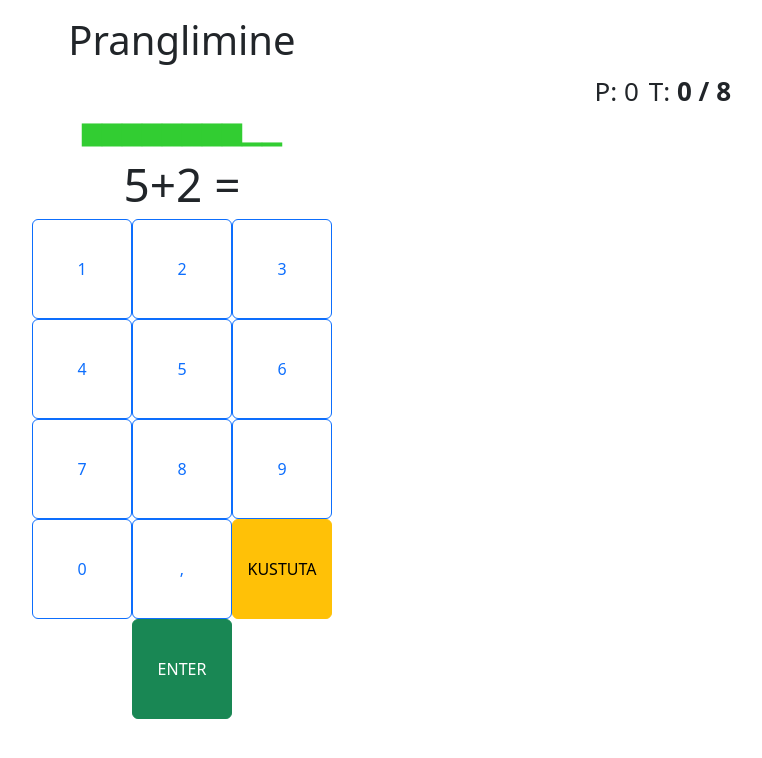
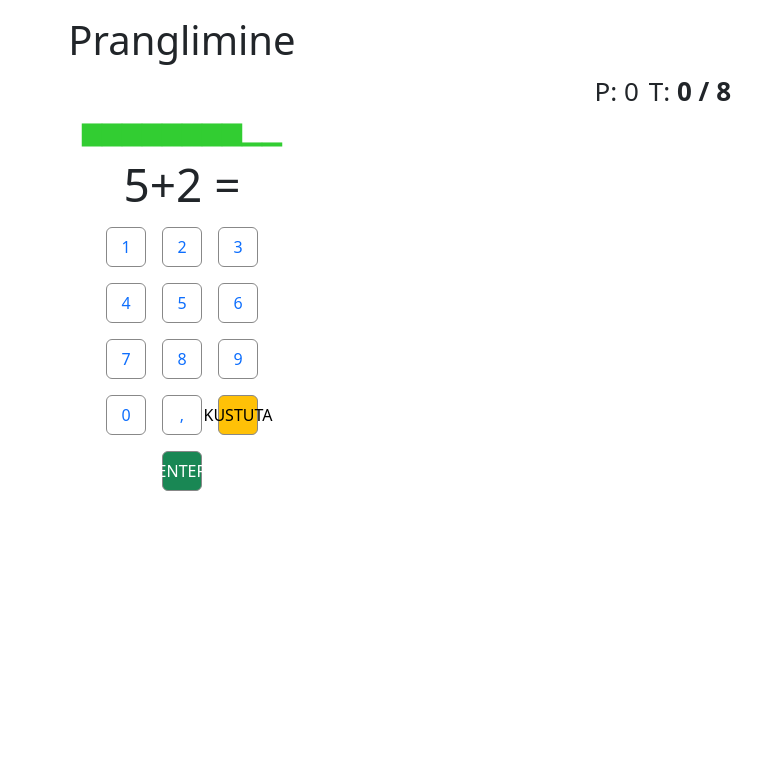
Before and after one commit to dmonizer/MentalMath, a React (Create React App) app: page / in a window 1280 px wide. Both pictures are taken after a click on the button "JAH!". Shown: the top 758 px of the page, without its empty margins (458-1220 px from the left). Built offline with nearby package versions, Linux system fonts and the light colour scheme.

Commit message:
nupud pisu pisemaks

```diff
--- a/src/components/Keypad.tsx
+++ b/src/components/Keypad.tsx
@@ -24,7 +24,7 @@
     ENTER = 'ENTER',
 }
 
-const KEY_SIZE = 100;
+const KEY_SIZE = null;
 
 export const Keypad: React.FC<IKeypadProps> = (props): JSX.Element => {
     const rows:string[][] = [
@@ -46,7 +46,6 @@
                                     <KeypadKey
                                         keypadKey={KeypadKeys[keyPadNumber]}
                                         key={keyPadNumber}
-                                        keySize={KEY_SIZE}
                                         onKeyPressed={(keyPressed: KeypadKeys) => props.onKeyPressed(keyPressed)}
                                     />
                                 )
--- a/src/components/KeypadKey.tsx
+++ b/src/components/KeypadKey.tsx
@@ -15,7 +15,7 @@
 export const KeypadKey: React.FC<IKeypadKeyProps> = (props : IKeypadKeyProps): JSX.Element => (
     <Button
         variant={props.keypadKey === KeypadKeys.ENTER ? "success" : props.keypadKey === KeypadKeys.DELETE ? "warning" : "outline-primary"}
-        //className="keypad-key"
+        className="keypad-key"
         data-role="button"
 
         onClick={() => props.onKeyPressed(props.keypadKey)}
--- a/src/index.css
+++ b/src/index.css
@@ -27,8 +27,8 @@
 }
 
 .keypad-key {
-  width: 40px; /* Default Width */
-  height: 40px; /* Default Height */
+  width: 100px; /* Default Width */
+  height: 70px; /* Default Height */
 
   align-items: center;
   border: 1px solid #888;
@@ -36,7 +36,7 @@
   display: flex;
   flex-direction: row;
   justify-content: center;
-  margin: 8px;
+  margin: 3px;
   padding: 8px;
 }
 
```
